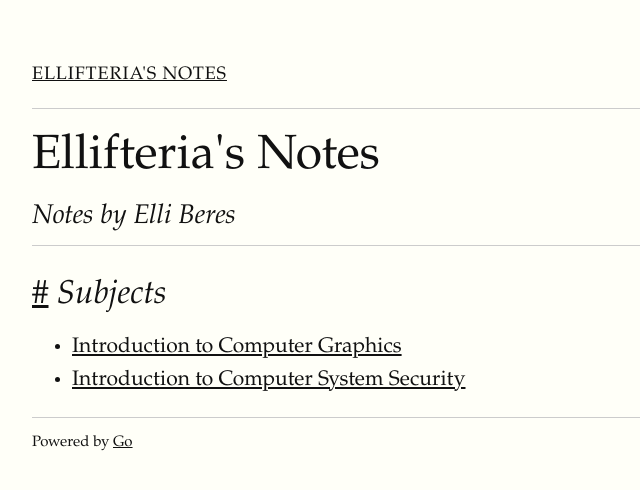
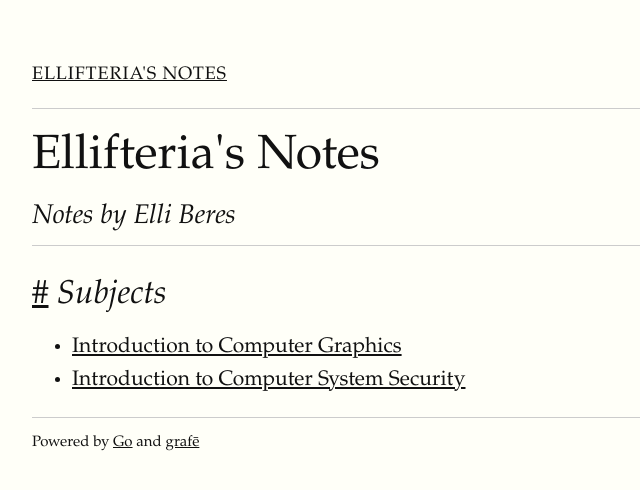
Before and after one commit to ellifteria/ellifterias-notes, a plain HTML site: page public/index.html in a window 1280 px wide. Shown: the full height of the page, 158-798 px from the left. Drawn offline with nearby package versions, Linux system fonts and the light colour scheme; a web font is replaced by a local one.

Commit message:
Update footer

```diff
--- a/public/index.html
+++ b/public/index.html
@@ -57,6 +57,8 @@ src="https://cdn.jsdelivr.net/npm/mathjax@3/es5/tex-mml-chtml.js">
 
 <div>Powered by
 <a href="https://golang.org/">Go</a>
+and
+<a href="https://github.com/ellifteria/grafe">graf&emacr;</a>
 </div>
 
 
```
Also changed, not shown: public/404.html (+2 -0 lines), public/computer-system-security/index.html (+2 -0 lines), public/computer-system-security/week1/cryptography.html (+2 -0 lines), public/computer-system-security/week1/overview.html (+2 -0 lines), public/intro-to-computer-graphics/index.html (+2 -0 lines), templates/footer.html (+2 -0 lines).
